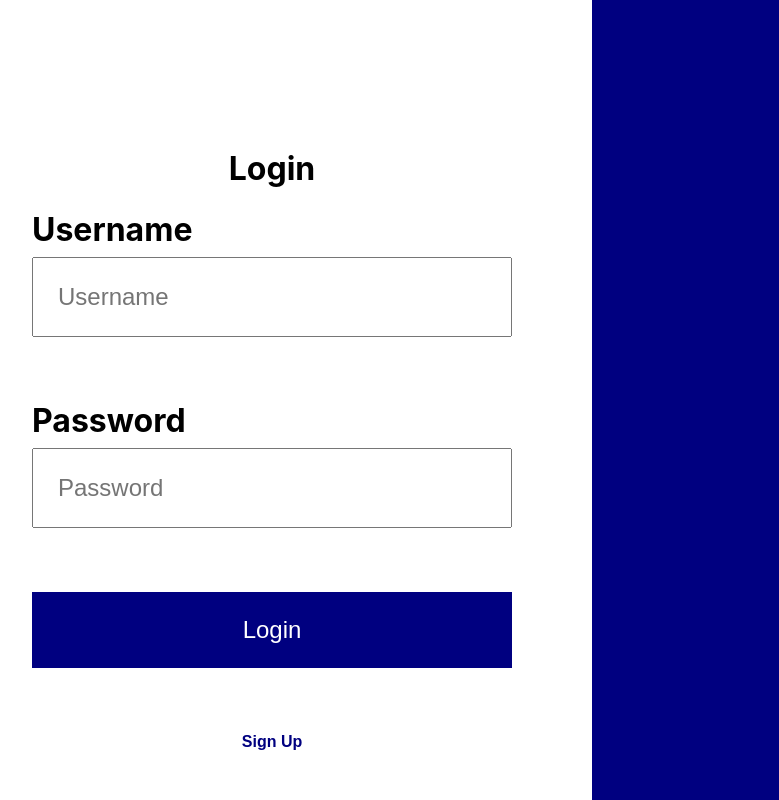
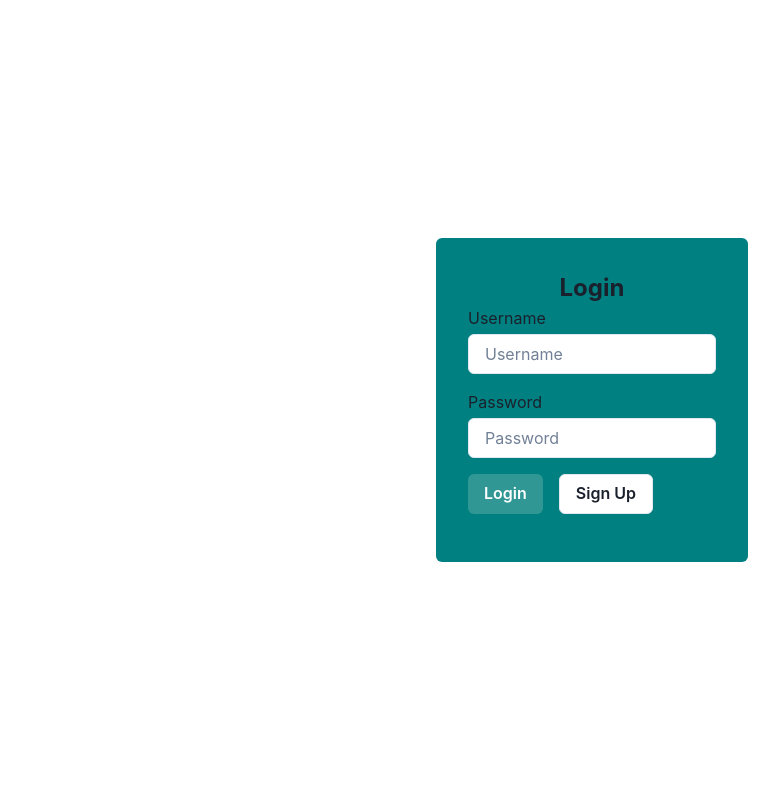
Before and after one commit to capuani-lucas/4413_frontend, a React (Create React App) app: page /login in a window 1280 px wide. Shown: the whole page, without its empty margins (48-827 px from the left). Built offline with nearby package versions, Linux system fonts and the light colour scheme.

Commit message:
Added frontend using Chakra UI

```diff
--- a/package.json
+++ b/package.json
@@ -3,6 +3,9 @@
   "version": "0.1.0",
   "private": true,
   "dependencies": {
+    "@chakra-ui/react": "^2.8.2",
+    "@emotion/react": "^11.13.3",
+    "@emotion/styled": "^11.13.0",
     "@reduxjs/toolkit": "^2.2.7",
     "@testing-library/jest-dom": "^5.16.4",
     "@testing-library/react": "^13.3.0",
@@ -12,6 +15,7 @@
     "@types/react": "^18.0.15",
     "@types/react-dom": "^18.0.6",
     "@types/react-router-dom": "^5.3.3",
+    "framer-motion": "^11.3.30",
     "react": "^18.2.0",
     "react-dom": "^18.2.0",
     "react-redux": "^9.1.2",
--- a/src/components/AuthComponent/components/NavBar/NavBar.tsx
+++ b/src/components/AuthComponent/components/NavBar/NavBar.tsx
@@ -2,9 +2,13 @@ import React from "react";
 import "./NavBar.scss";
 
 import { logout } from "service/utils";
-import { Link } from "react-router-dom";
 import CartOverview from "./components/CartOverview/CartOverview";
 import { BASE_URL } from "config";
+import { Link, LinkProps, Button, Box, Text, Flex } from '@chakra-ui/react';
+import { Link as ChakraLink } from '@chakra-ui/react';
+import { Link as RouterLink } from "react-router-dom";
+
+
 
 const routes = [
   {
@@ -20,41 +24,40 @@ const routes = [
 const NavBar: React.FunctionComponent = () => {
 
   return (
-    <nav className="nav">
-      <div className="nav__left">
-        <h1>4413 Project</h1>
-      </div>
-      <div className="nav__center">
+    <Flex as="nav" bg="teal" color="white" p={4} align="center" justify="space-between">
+      <Box>
+        <h1>Movie Vault</h1>
+      </Box>
+      <Flex gap={4} alignItems='center'>
         {routes.map((route) => (
           <Link
+            as={RouterLink}
             to={route.path}
             key={route.path}
-            className={window.location.pathname === route.path ? 'nav__center__active' : ''}
           >
             {route.name}
           </Link>
         ))}
-      </div>
-      <div className="nav__right">
+      </Flex>
+      <Flex justify="space-between" gap={4}>
         <CartOverview />
-        <a
+        <ChakraLink
           href={`${BASE_URL}/admin`}
           target="_blank"
           rel="noreferrer"
-          className="nav__admin"
         >
-          Admin
-        </a>
-        <button
-          className="nav__logout"
+            <Button as="a">Admin</Button>
+        </ChakraLink>
+        <Button
           onClick={() => {
             logout();
           }}
         >
           Logout
-        </button>
-      </div>
-    </nav>
+        </Button>
+      </Flex>
+
+    </Flex>
   );
 };
 
--- a/src/components/AuthComponent/components/NavBar/components/CartOverview/CartOverview.tsx
+++ b/src/components/AuthComponent/components/NavBar/components/CartOverview/CartOverview.tsx
@@ -2,6 +2,8 @@ import React from "react";
 import "./CartOverview.scss";
 import { useGetCartQuery } from "service/cartApi";
 import { useNavigate } from "react-router-dom";
+import {Box, Button} from '@chakra-ui/react';
+
 
 const CartOverview: React.FunctionComponent = () => {
 
@@ -13,14 +15,14 @@ const CartOverview: React.FunctionComponent = () => {
 
   const cartProductCount = data?.cart.reduce((acc, item) => acc + item.quantity, 0);
   return (
-    <div className="cartOverview">
-      <button
+    <Box>
+      <Button
         className="cartOverview__button"
         onClick={() => navigate('/cart')}
       >
         Cart ({ cartProductCount })
-      </button>
-    </div>
+      </Button>
+    </Box>
   );
 }
 
--- a/src/components/Cart/Cart.tsx
+++ b/src/components/Cart/Cart.tsx
@@ -3,37 +3,40 @@ import "./Cart.scss";
 import { useGetCartQuery } from "service/cartApi";
 import CartItem from "./components/CartItem/CartItem";
 import Checkout from "./components/Checkout/Checkout";
+import {
+  Box,
+} from "@chakra-ui/react";
 
 const Cart: React.FunctionComponent = () => {
 
   const { data, error, isLoading } = useGetCartQuery();
 
-  if (isLoading) return <div>Loading...</div>;
-  if (error) return <div>Error</div>;
+  if (isLoading) return <Box>Loading...</Box>;
+  if (error) return <Box>Error</Box>;
 
-  if (!data || data.cart.length <= 0) return <div>No items in cart!</div>;
+  if (!data || data.cart.length <= 0) return <Box>No items in cart!</Box>;
 
   const total = data.cart.reduce((acc, item) => {
     return acc + item.product.price * item.quantity;
   }, 0);
 
   return (
-    <div className="cart">
+    <Box className="cart">
 
       <h1>Cart</h1>
       <h2>Total: ${total}</h2>
 
-      <div className="cart__items">
+      <Box className="cart__items">
         {data.cart.map((item) => (
-          <div key={item.id} className="cart__items__item">
+          <Box key={item.id} className="cart__items__item">
             <CartItem
               cart={item}
             />
-          </div>
+          </Box>
         ))}
-      </div>
+      </Box>
       <Checkout />
-    </div>
+    </Box>
   );
 }
 
--- a/src/components/Catalog/Catalog.tsx
+++ b/src/components/Catalog/Catalog.tsx
@@ -3,6 +3,10 @@ import "./Catalog.scss";
 import Filter from "./components/Filter/Filter";
 import { useGetProductsQuery } from "service/catalogAPI";
 import Product from "./components/Product/Product";
+import {
+  Box,
+  Text
+} from "@chakra-ui/react";
 
 export type CatalogFilters = {
   brand?: string;
@@ -17,33 +21,26 @@ const Catalog: React.FunctionComponent = () => {
   const [filters, setFilters] = useState<CatalogFilters>({});
   const { data, isLoading, error } = useGetProductsQuery(filters);
 
+
   if (isLoading) return <div>Loading...</div>;
   if (error) return <div>Error</div>;
 
 
   return (
-    <div className="catalog">
-      <h1>Catalog</h1>
-
-
-      <Filter
-        filters={filters}
-        setFilters={setFilters}
-      />
-      <div className="catalog__products">
-        {
-          data?.catalog.map((product) => (
-            <div key={`product-catalog-${product.id}`}>
-              <Product
-                product={product}
-              />
-            </div>
-          ))
-        }
-      </div>
-
-
-    </div>
+    <Box>
+    <Text fontSize="2xl" fontWeight="bold" textAlign="center">Catalog</Text>
+    <Filter
+      filters={filters}
+      setFilters={setFilters}
+    />
+    <Box className="catalog__products">
+      {data?.catalog.map((product) => (
+        <Box key={`product-catalog-${product.id}`}>
+          <Product product={product} />
+        </Box>
+      ))}
+    </Box>
+  </Box>
   );
 }
 
--- a/src/components/Login/Login.tsx
+++ b/src/components/Login/Login.tsx
@@ -1,79 +1,77 @@
 import React, { useState } from "react";
-import './Login.scss';
 import { useNavigate } from "react-router-dom";
 import { useLoginMutation } from "service/userAPI";
+import { Input, Button, Box, Text, Flex } from '@chakra-ui/react';
 
 const Login: React.FunctionComponent = () => {
-
   const navigate = useNavigate();
-  const [login, loginResult] = useLoginMutation();
+  const [login, { isLoading, error: loginError }] = useLoginMutation();
 
   const [username, setUsername] = useState('');
   const [password, setPassword] = useState('');
-  const [error, setError] = useState('');
+  const [error, setError] = useState<string | null>(null);
 
-  const handleLogin = () => {
+  const handleLogin = async () => {
     if (!username || !password) {
-      return
-    }
-    login({ username, password })
-      .then((data: any) => {
-        if (data.error) {
-          setError(data.error.data.error.detail);
+      setError('Username and password are required.');
       return;
     }
-        localStorage.setItem('token', data.data.access);
+    try {
+      const response: any = await login({ username, password }).unwrap();
+      localStorage.setItem('token', response.access);
       navigate('/');
-      })
+    } catch (error: any) {
+      setError(error?.data?.error?.detail || 'Login failed. Please try again.');
     }
+  };
 
   return (
-    <div className="login">
-      <div className="login__left">
-        <div className="login__left__con">
-          <h1>Login</h1>
-          {
-            error && <p className="login__left__con__error">{error}</p>
-          }
-          <div className="login__left__con__field">
-            <p>Username</p>
-            <input
+    <Flex height="100vh" align="center" justify="center" p={4}>
+    <Box className="login" w="25%" bg="teal" p={8} borderRadius='md' >
+        <Text fontSize="2xl" fontWeight="bold" textAlign="center">Login</Text>
+        {error && <Text color="red.500" textAlign="center">{error}</Text>}
+        <Box mb={4}>
+          <Text mb={1}>Username</Text>
+          <Input
+            bg="white"
             type="text"
             placeholder="Username"
             onChange={(e) => setUsername(e.target.value)}
             value={username}
           />
-          </div>
-          <div className="login__left__con__field">
-            <p>Password</p>
-            <input
+        </Box>
+        <Box mb={4}>
+          <Text mb={1}>Password</Text>
+          <Input
+            bg="white"
             type="password"
             placeholder="Password"
             onChange={(e) => setPassword(e.target.value)}
             value={password}
           />
-          </div>
-          <button
-            className="login__left__con__login"
-            type="submit"
+        </Box>
+        <Button
+          mb={4}
+          mr={4}
+          colorScheme="teal"
           onClick={handleLogin}
-            disabled={loginResult.isLoading}
+          isLoading={isLoading}
+          loadingText="Logging in"
         >
           Login
-          </button>
-          <button
-            className="login__left__con__register"
-            type="submit"
+        </Button>
+        <Button
+          bg="white"
+          mb={4}
+          variant="outline"
           onClick={() => navigate('/signup')}
-            disabled={loginResult.isLoading}
+          isDisabled={isLoading}
         >
           Sign Up
-          </button>
-        </div>
-      </div>
-      <div className="login__right"></div>
-    </div>
+        </Button>
+    </Box>
+    </Flex>
   );
-}
+};
 
 export default Login;
--- a/src/components/Order/Order.tsx
+++ b/src/components/Order/Order.tsx
@@ -1,71 +1,73 @@
 import React from "react";
 import "./Order.scss";
 import { useGetOrdersQuery } from "service/orderApi";
+import {
+  Box,
+  Text
+} from "@chakra-ui/react";
 
 const Order: React.FunctionComponent = () => {
 
   const { data, error, isLoading } = useGetOrdersQuery();
 
-  if (isLoading) return <div>Loading...</div>;
-  if (error) return <div>Error</div>;
+  if (isLoading) return <Box>Loading...</Box>;
+  if (error) return <Box>Error</Box>;
   return (
-    <div className="order">
-      <h1>Orders</h1>
+    <Box className="order">
+    <Text fontSize="2xl" fontWeight="bold" textAlign="center">Orders</Text>
 
-      <div className="order__orders">
+      <Box className="order__orders">
         {data?.orders.map((order) => (
-          <div className="order__orders__order" key={`order-${order.id}`}>
-            <div className="order__orders__order__left">
+          <Box className="order__orders__order" key={`order-${order.id}`}>
+            <Box className="order__orders__order__left">
               <img src={order.product.image_url} alt={order.product.name} />
-            </div>
-            <div className="order__orders__order__right">
-              <div>
-                <div>
+            </Box>
+            <Box className="order__orders__order__right">
+              <Box>
+                <Box>
                   <p>Name</p>
                   <p>{order.product.name}</p>
-                </div>
-                <div>
+                </Box>
+                <Box>
                   <p>Price</p>
                   <p>${order.price}</p>
-                </div>
-                <div>
+                  </Box>
+                <Box>
                   <p>Quantity</p>
                   <p>{order.quantity}</p>
-                </div>
-                <div>
+                </Box>
+                <Box>
                   <p>Order Date</p>
                   <p>{order.created_at}</p>
-                </div>
-                <div>
+                </Box>
+                <Box>
                   <p>Delivery Address</p>
                   <p>{order.address}</p>
-                </div>
-              </div>
-              <div>
-                <div>
+                </Box>
+              </Box>
+              <Box>
+               <Box>
                   <p>Card Number</p>
                   <p>{order.card_number}</p>
-                </div>
-                <div>
+                </Box>
+                <Box>
                   <p>Card Expiry</p>
                   <p>{order.card_expiry}</p>
-                </div>
-                <div>
+                </Box>
+                <Box>
                   <p>Card CVV</p>
                   <p>{order.card_cvv}</p>
-                </div>
-                <div>
+                </Box>
+                <Box>
                   <p>Total</p>
                   <p>${order.price * order.quantity}</p>
-                </div>
-                <div></div>
-              </div>
-            </div>
-          </div>
+                </Box>
+              </Box>
+            </Box>
+          </Box>
         ))}
-      </div>
-
-    </div>
+      </Box>
+    </Box>
   );
 }
 
--- a/src/components/Signup/Signup.tsx
+++ b/src/components/Signup/Signup.tsx
@@ -2,6 +2,13 @@ import React, { useState } from "react";
 import './Signup.scss';
 import { useNavigate } from "react-router-dom";
 import { useLoginMutation, useSignupMutation } from "service/userAPI";
+import {
+  Box,
+  Button,
+  Input,
+  Flex,
+  Text
+} from "@chakra-ui/react";
 
 const Signup: React.FunctionComponent = () => {
 
@@ -39,51 +46,54 @@ const Signup: React.FunctionComponent = () => {
   }
 
   return (
-    <div className="signup">
-      <div className="signup__left">
-        <div className="signup__left__con">
-          <h1>Signup</h1>
+    <Flex height="100vh" align="center" justify="center" p={4}>
+          <Box className="login" w="25%" bg="teal" p={8} borderRadius='md' >
+          <Text fontSize="2xl" fontWeight="bold" textAlign="center">Sign Up</Text>
           {
             error && <p className="signup__left__con__error">{error}</p>
           }
-          <div className="signup__left__con__field">
+          <Box>
             <p>Email</p>
-            <input
+            <Input
+              bg="white"
               type="text"
               placeholder="Username"
               onChange={(e) => setUsername(e.target.value)}
               value={username}
+              mb={4}
             />
-          </div>
-          <div className="signup__left__con__field">
+          </Box>
+          <Box mb={4}>
             <p>Password</p>
-            <input
+            <Input
+              bg="white"
               type="password"
               placeholder="Password"
               onChange={(e) => setPassword(e.target.value)}
               value={password}
             />
-          </div>
-          <button
-            className="signup__left__con__signup"
+          </Box>
+          <Button
+            mr={4}
             type="submit"
             disabled={signupResult.isLoading || loginResult.isLoading}
             onClick={handleSignup}
+            colorScheme="teal"
+
           >
             Sign Up
-          </button>
-          <button
-            className="signup__left__con__login"
+          </Button>
+          <Button
             type="submit"
             onClick={() => navigate('/login')}
             disabled={signupResult.isLoading || loginResult.isLoading}
+            colorScheme="teal"
+
           >
             Log in
-          </button>
-        </div>
-      </div>
-      <div className="signup__right"></div>
-    </div>
+          </Button>
+          </Box>
+    </Flex>
   );
 }
 
--- a/src/index.tsx
+++ b/src/index.tsx
@@ -3,6 +3,8 @@ import ReactDOM from 'react-dom/client';
 import { BrowserRouter, Route, Routes } from 'react-router-dom';
 import './index.scss';
 import reportWebVitals from './reportWebVitals';
+import { ChakraProvider } from '@chakra-ui/react'
+
 
 import Login from 'components/Login/Login';
 import Signup from 'components/Signup/Signup';
@@ -19,6 +21,7 @@ const root = ReactDOM.createRoot(
 );
 root.render(
   <Provider store={store}>
+  <ChakraProvider>
     <BrowserRouter>
       <Routes>
         <Route path="/login" element={<Login />} />
@@ -31,6 +34,7 @@ root.render(
         </Route>
       </Routes>
     </BrowserRouter>
+    </ChakraProvider>
   </Provider>,
 );
 
```
Also changed, not shown: 1 other file (tests, documents, lock files or other folders). Lines whose indentation alone changed are shown as unchanged.
